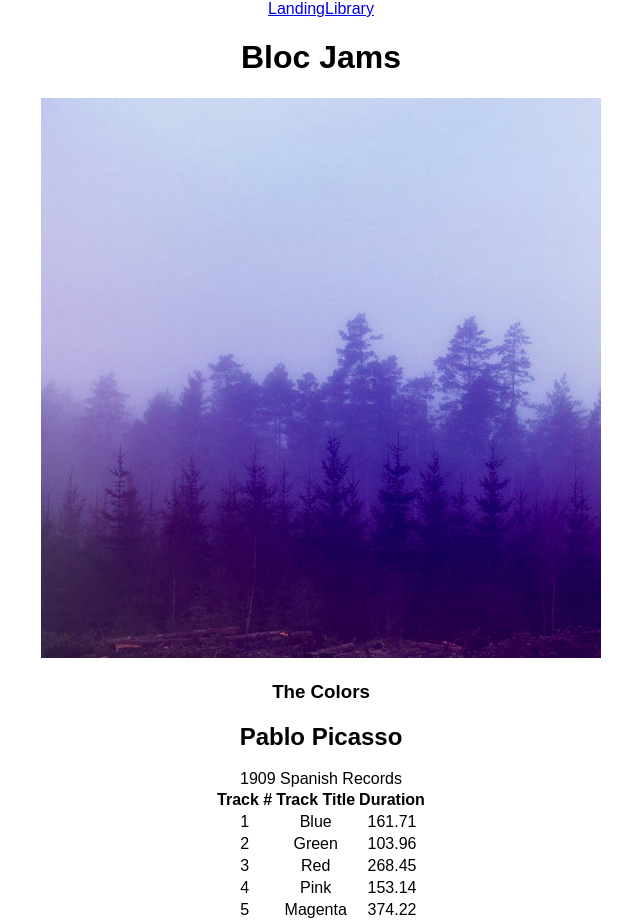
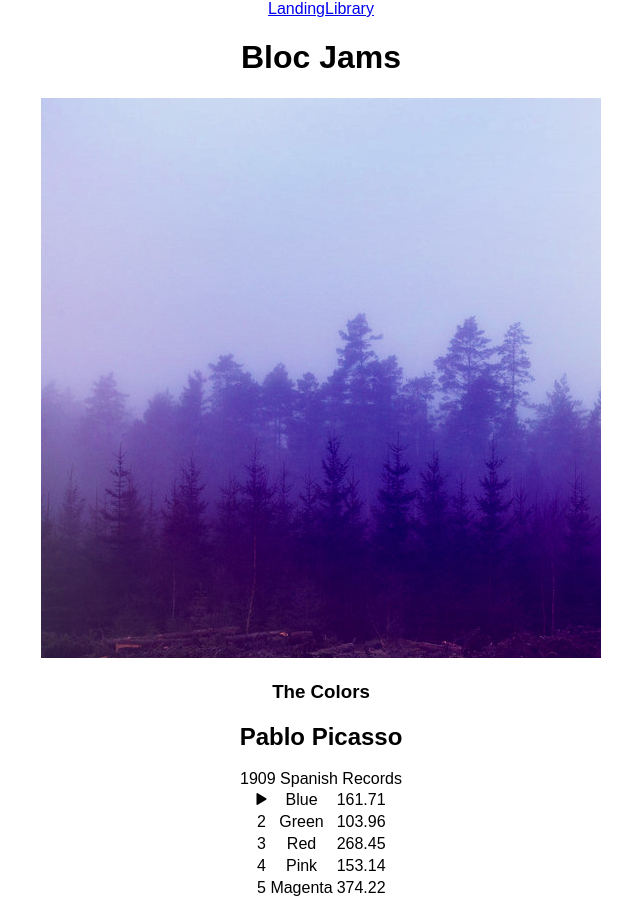
Before and after one commit to ccrutcher/music-player, a React (Create React App) app: page /album/the-colors in a window 1280 px wide. Shown: the whole page, without its empty margins (319-959 px from the left). After the commit the page ends 900 px from the top, so only its background shows below. Built offline with nearby package versions, Linux system fonts and the light colour scheme.

Commit message:
Assignment Audio Playback Complete

```diff
--- a/public/index.html
+++ b/public/index.html
@@ -10,6 +10,7 @@
     -->
     <link rel="manifest" href="%PUBLIC_URL%/manifest.json">
     <link rel="shortcut icon" href="%PUBLIC_URL%/favicon.ico">
+	<link rel="stylesheet" type="text/css" href="http://code.ionicframework.com/ionicons/2.0.1/css/ionicons.min.css">
     <!--
       Notice the use of %PUBLIC_URL% in the tags above.
       It will be replaced with the URL of the `public` folder during the build.
--- a/src/components/Album.js
+++ b/src/components/Album.js
@@ -12,7 +12,8 @@ class Album extends Component {
   this.state = {
     album: album,
     currentSong: album.songs[0],
-    isPlaying: false
+    isPlaying: false,
+    isHovering: false
   };
 
   this.audioElement = document.createElement('audio');
@@ -38,10 +39,35 @@ class Album extends Component {
     const isSameSong = this.state.currentSong === song;
     if (this.state.isPlaying && isSameSong){
       this.pause();
-    } else {
+    }
+    else {
       if (!isSameSong) { this.setSong(song); }
       this.play();
     }
+  }
+
+  changeButton(song, index) {
+    const isSameSong = this.state.currentSong === song;
+    if (!this.state.isPlaying && isSameSong) {
+      return <span className="ion-play"></span>
+    }
+    if (this.state.isPlaying && isSameSong) {
+      return <span className="ion-pause"></span>
+    }
+    if (this.state.isHovering !== song){
+      return <span>{index+1}</span>
+    }
+    else{
+      return <span className="ion-play"></span>
+    }
+    }
+
+  handleButtonHover(song) {
+      this.setState({ isHovering: song });
+    }
+
+  handleButtonHoverOff(song) {
+    this.setState({ isHovering: false });
   }
 
   render() {
@@ -62,18 +88,17 @@ class Album extends Component {
             <col id="song-duration-column" />
           </colgroup>
           <tbody>
-            <tr>
-            <th>Track #</th>
-            <th>Track Title</th>
-            <th>Duration</th>
-            </tr>
             {
               this.state.album.songs.map( (song, index ) =>
-                <tr>
-                  <td>{index + 1}</td>
-                  <td onClick={() => this.handleSongClick(song)}>{song.title}</td>
+                  <tr className="song" key={index}
+                  onClick={() => this.handleSongClick(song)}
+                  onMouseEnter={() => this.handleButtonHover(song)}
+                  onMouseLeave={() => this.handleButtonHoverOff(song)}>
+
+                  <td>{this.changeButton(song, index)}</td>
+                  <td>{song.title}</td>
                   <td>{song.duration}</td>
-                </tr>
+                  </tr>
               )
             }
           </tbody>
```
